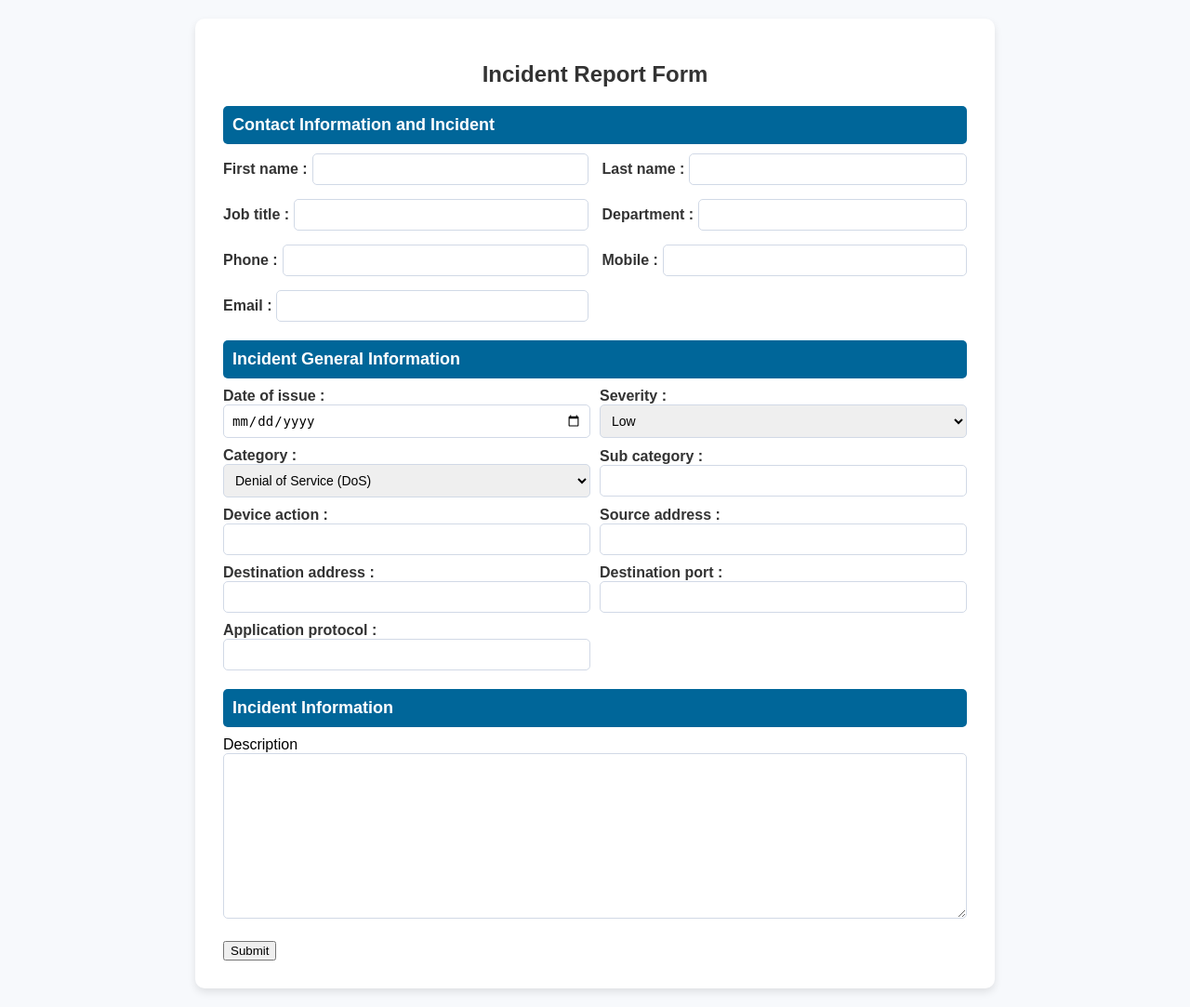
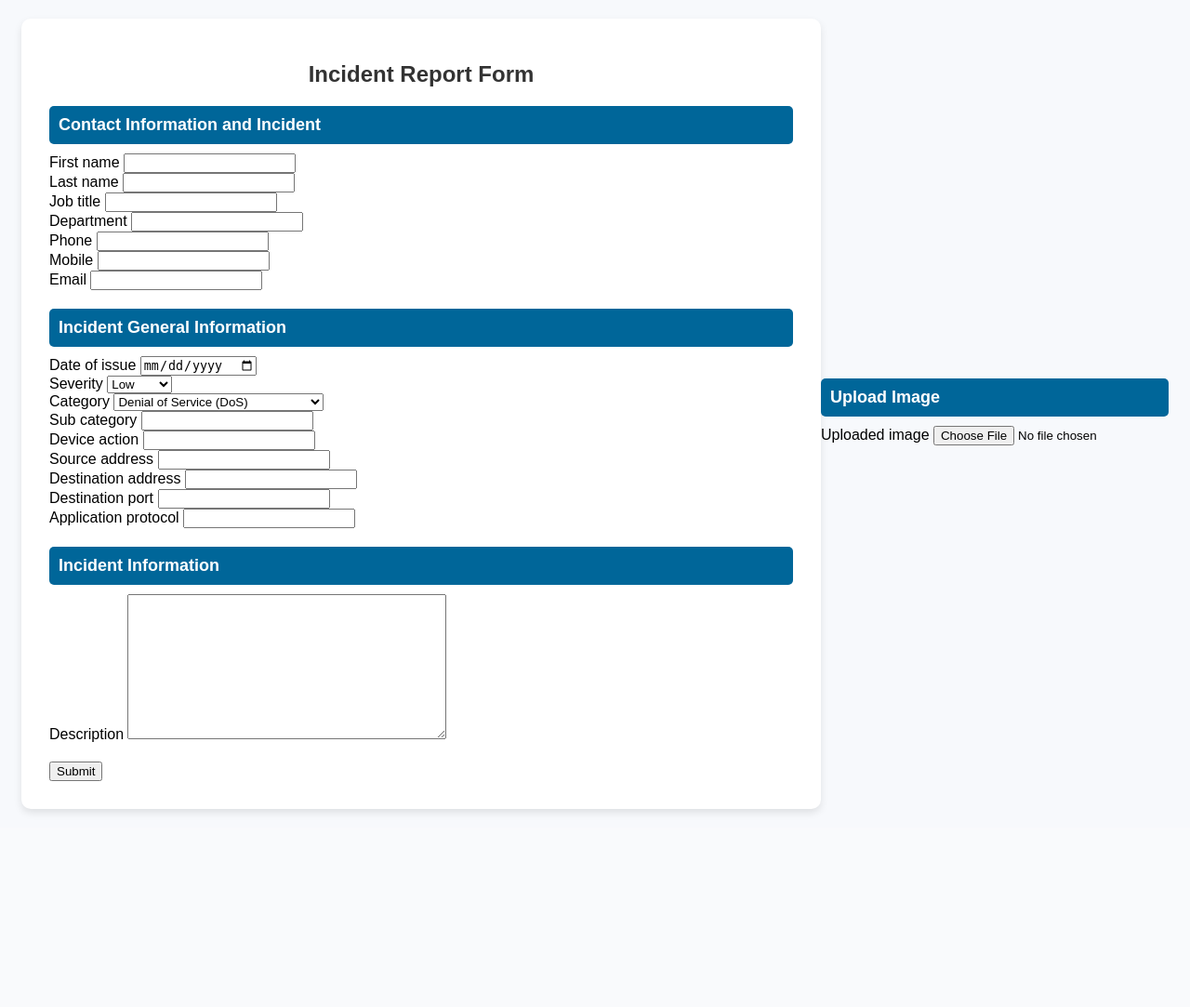
Before and after one commit to CatSoGood/Incident_Form, a Django app: page / in a window 1280 px wide. Shown: the whole page at 93% size. After the commit the page ends 875 px from the top, so only its background shows below. Run offline with Django 5.2, Linux system fonts and the light colour scheme.

Commit message:
add upload picture and config how can thing work

```diff
--- a/formbuilder/forms.py
+++ b/formbuilder/forms.py
@@ -9,7 +9,7 @@
             'mobile', 'email', 'date_of_issue', 'severity', 'category',
             'sub_category', 'device_action', 'source_address',
             'destination_address', 'destination_port', 'application_protocol',
-            'description'
+            'description','uploaded_image'
         ]
         widgets = {
             'date_of_issue': forms.DateInput(attrs={'type': 'date'}),
@@ -26,6 +26,7 @@
                 ('Malicious Code', 'Malicious Code'),
                 ('Unauthorized Access', 'Unauthorized Access'),
             ]),
+            'uploaded_image': forms.ClearableFileInput(attrs={'accept': 'image/*'}),
         }
 
 
--- a/formbuilder/models.py
+++ b/formbuilder/models.py
@@ -18,6 +18,7 @@
     destination_port = models.CharField(max_length=10)
     application_protocol = models.CharField(max_length=50)
     description = models.TextField()
+    uploaded_image = models.ImageField(upload_to='incident_images/', null=True, blank=True)
 
     def __str__(self):
         return f"{self.first_name} {self.last_name} - {self.date_of_issue}"
--- a/formbuilder/static/formbuilder/style.css
+++ b/formbuilder/static/formbuilder/style.css
@@ -40,92 +40,57 @@
     margin-bottom: 10px;
 }
 
-/* จัดการ Contact Information เป็นสองคอลัมน์ พร้อม ":" */
-.form-group-inline {
-    display: grid;
-    grid-template-columns: 1fr 1fr;
-    gap: 15px;
-    margin-bottom: 15px;
-    align-items: center;
+.preview-table {
+    width: 100%;
+    border-collapse: collapse;
+    margin: 20px 0;
 }
 
-.form-group-inline div {
-    display: grid;
-    grid-template-columns: auto 1fr;
-    align-items: center;
-    gap: 5px;
+.preview-table td {
+    padding: 10px;
+    border: 1px solid #ddd;
 }
 
-.form-group-inline label {
+.preview-table td:first-child {
     font-weight: bold;
-    color: #333;
-    text-align: right;
+    text-align: left;
+    background-color: #f7f9fc;
 }
 
-.form-group-inline label::after {
-    content: " :";
+.preview-table td:last-child {
+    text-align: left;
 }
 
-/* จัดการ Incident General Information เป็นสองคอลัมน์ */
-.form-group-general {
-    display: grid;
-    grid-template-columns: 1fr 1fr;
-    gap: 10px;
-    margin-bottom: 15px;
-    align-items: center;
+.header img,
+.footer img {
+    display: block;
+    width: 100%;
+    height: auto;
 }
 
-.form-group-general label {
-    font-weight: bold;
-    color: #333;
-    text-align: right;
-    margin-right: 5px;
+.actions {
+    margin-top: 20px;
+    text-align: center;
 }
 
-.form-group-general label::after {
-    content: " :";
+.actions .btn {
+    display: inline-block;
+    margin: 10px;
+    padding: 10px 20px;
+    color: white;
+    background-color: #4e73df;
+    border: none;
+    border-radius: 5px;
+    text-decoration: none;
+    font-size: 14px;
+    cursor: pointer;
+    transition: background-color 0.3s;
 }
 
-/* สไตล์ทั่วไปของฟิลด์ข้อมูล */
-.form-group input,
-.form-group select,
-.form-group textarea,
-.form-group-inline input,
-.form-group-inline select,
-.form-group-inline textarea,
-.form-group-general input,
-.form-group-general select,
-.form-group-general textarea {
-    width: 100%;
-    padding: 8px;
-    border: 1px solid #d1d9e6;
-    border-radius: 5px;
-    font-size: 14px;
-    box-sizing: border-box;
+.actions .btn.btn-secondary {
+    background-color: #6c757d;
 }
 
-.form-group input:focus,
-.form-group select:focus,
-.form-group textarea:focus {
-    border-color: #4e73df;
-    outline: none;
-    box-shadow: 0 0 5px rgba(78, 115, 223, 0.3);
-}
-
-/* ปุ่ม Submit */
-.submit-btn {
-    width: 100%;
-    padding: 12px;
-    background-color: #4e73df;
-    color: white;
-    font-size: 16px;
-    border: none;
-    border-radius: 5px;
-    cursor: pointer;
-    transition: background-color 0.3s;
-    margin-top: 20px;
-}
-
-.submit-btn:hover {
+.actions .btn:hover {
     background-color: #375a7f;
 }
--- a/formbuilder/templates/formbuilder/incident_report_form.html
+++ b/formbuilder/templates/formbuilder/incident_report_form.html
@@ -105,4 +105,11 @@
 
     </div>
 </body>
+    <div class="section">
+        <h2>Upload Image</h2>
+        <div class="form-group">
+            <label>{{ form.uploaded_image.label }}</label>
+            {{ form.uploaded_image }}
+        </div>
+    </div>
 </html>
--- a/formbuilder/views.py
+++ b/formbuilder/views.py
@@ -24,10 +24,6 @@
     data = request.session.get('form_data')
     if not data:
         return redirect('create_incident_report')
-
-    if 'date_of_issue' in data:
-        data['date_of_issue'] = datetime.fromisoformat(data['date_of_issue']).date()
-
     return render(request, 'formbuilder/incident_report_preview.html', {'data': data})
 
 def download_pdf(request):
```
Also changed, not shown: formbuilder/templates/formbuilder/incident_report_preview.html (+69 -16 lines), formbuilder/static/formbuilder/images/Footer.png (added), formbuilder/static/formbuilder/images/Header.jpg (added), 5 other files.
